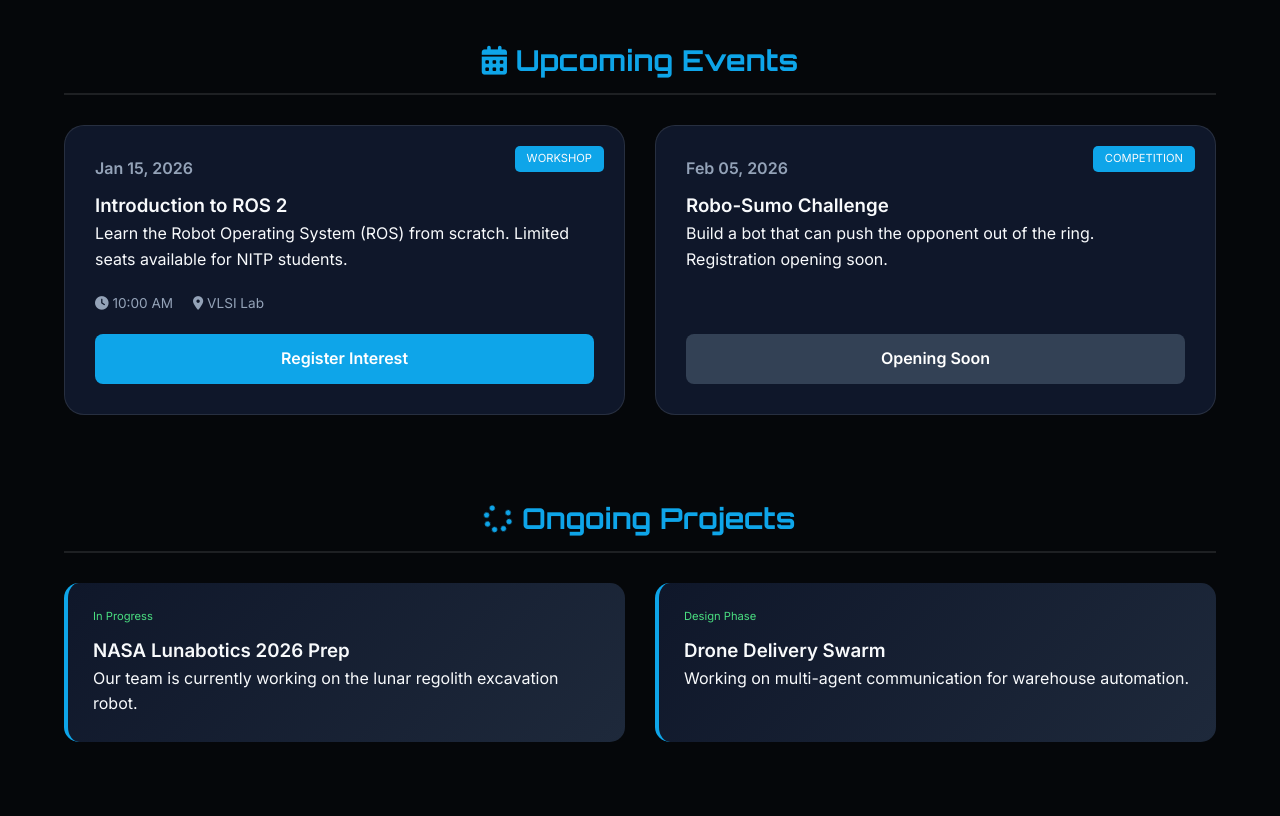
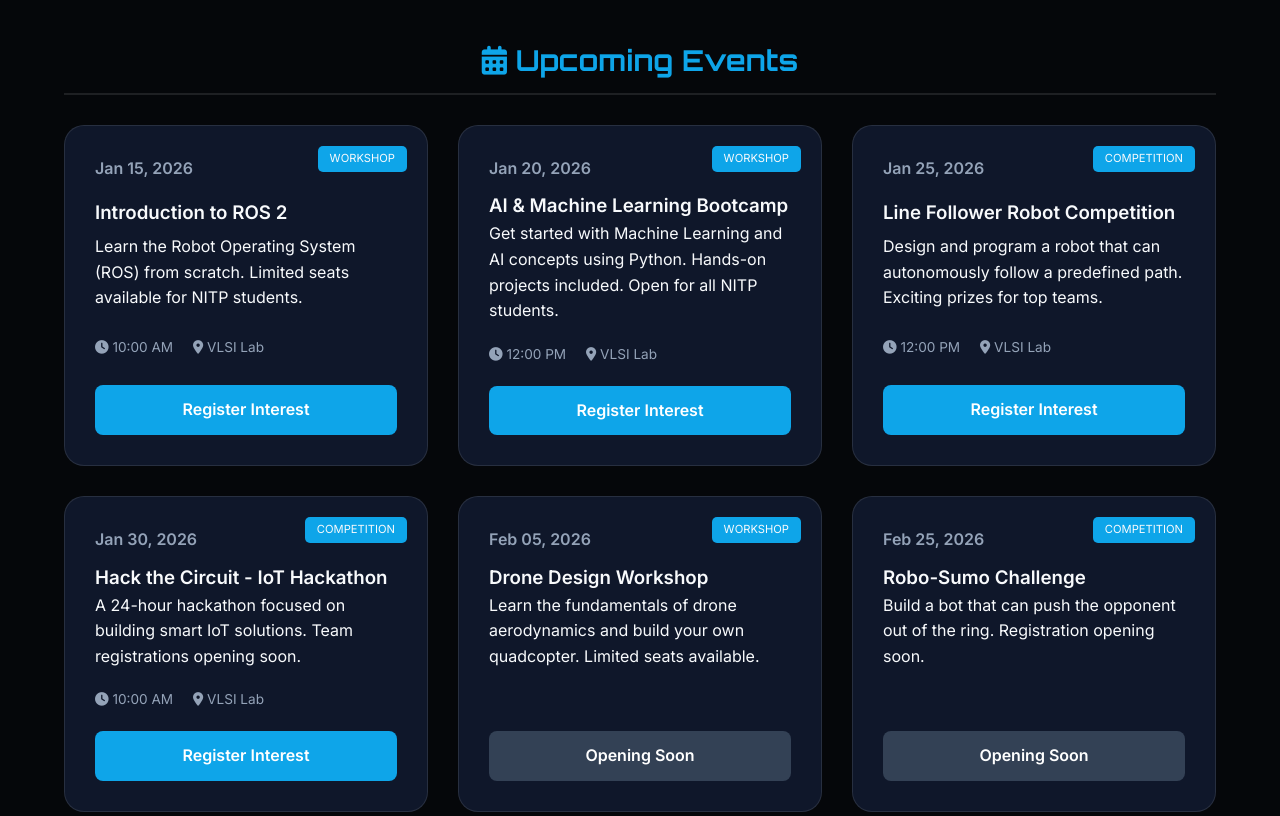
Before and after one commit to AdityaKumar1511/robotics-club-website, a plain HTML site: page events.html in a window 1280 px wide. Shown: the part 440-1256 px from the top of the page. Drawn offline with Linux system fonts and the light colour scheme.

Commit message:
Modified Events Page

```diff
--- a/css/main.css
+++ b/css/main.css
@@ -119,7 +119,7 @@ footer {
 
 .gradient-text {
     background: linear-gradient(90deg, #0ea5e9, #f59e0b);
-    -webkit-background-clip: text;
+    /* -webkit-background-clip: text; */
     -webkit-text-fill-color: transparent;
 }
 
--- a/events.html
+++ b/events.html
@@ -47,9 +47,53 @@
                     <a href="https://forms.gle/sample" class="register-btn">Register Interest</a>
                 </div>
                 <div class="event-card">
+                    <div class="event-badge">Workshop</div>
+                    <div class="event-date">Jan 20, 2026</div>
+                    <h3>AI & Machine Learning Bootcamp</h3>
+                    <p>Get started with Machine Learning and AI concepts using Python. Hands-on projects included. Open for all NITP students.</p>
+                    <div class="event-info">
+                        <span><i class="fas fa-clock"></i> 12:00 PM</span>
+                        <span><i class="fas fa-map-marker-alt"></i> VLSI Lab</span>
+                    </div>
+                    <a href="https://forms.gle/sample" class="register-btn">Register Interest</a>
+                </div>
+                <div class="event-card">
+                    <div class="event-badge">Competition</div>
+                    <div class="event-date">Jan 25, 2026</div>
+                    <h3>Line Follower Robot Competition</h3>
+                    <p>Design and program a robot that can autonomously follow a predefined path. Exciting prizes for top teams.</p>
+                    <div class="event-info">
+                        <span><i class="fas fa-clock"></i> 12:00 PM</span>
+                        <span><i class="fas fa-map-marker-alt"></i> VLSI Lab</span>
+                    </div>
+                    <a href="https://forms.gle/sample" class="register-btn">Register Interest</a>
+                </div>
+                <div class="event-card">
+                    <div class="event-badge">Competition</div>
+                    <div class="event-date">Jan 30, 2026</div>
+                    <h3>Hack the Circuit - IoT Hackathon</h3>
+                    <p>A 24-hour hackathon focused on building smart IoT solutions. Team registrations opening soon.</p>
+                    <div class="event-info">
+                        <span><i class="fas fa-clock"></i> 10:00 AM</span>
+                        <span><i class="fas fa-map-marker-alt"></i> VLSI Lab</span>
+                    </div>
+                    <a href="https://forms.gle/sample" class="register-btn">Register Interest</a>
+                </div>
+                <div class="event-card">
+                    <div>
+                    <div class="event-badge">Workshop</div>
+                    <div class="event-date">Feb 05, 2026</div>
+                    <div>
+                    <h3>Drone Design Workshop</h3>
+                    <p>Learn the fundamentals of drone aerodynamics and build your own quadcopter. Limited seats available.</p>
+                    </div>
+                    </div>
+                    <a href="#" class="register-btn disabled">Opening Soon</a>
+                </div>
+                <div class="event-card">
                     <div>
                     <div class="event-badge">Competition</div>
-                    <div class="event-date">Feb 05, 2026</div>
+                    <div class="event-date">Feb 25, 2026</div>
                     <div>
                     <h3>Robo-Sumo Challenge</h3>
                     <p>Build a bot that can push the opponent out of the ring. Registration opening soon.</p>
```
